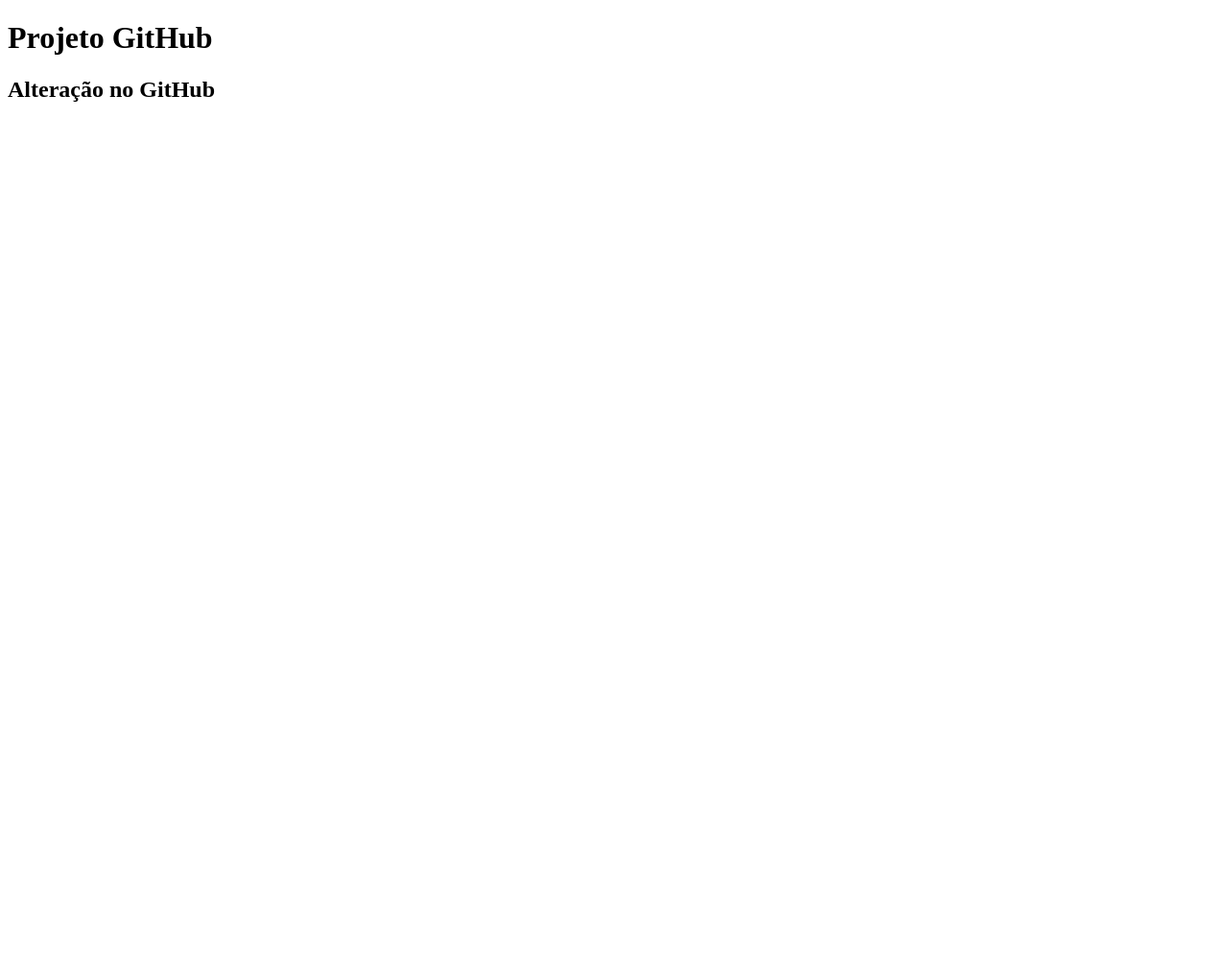
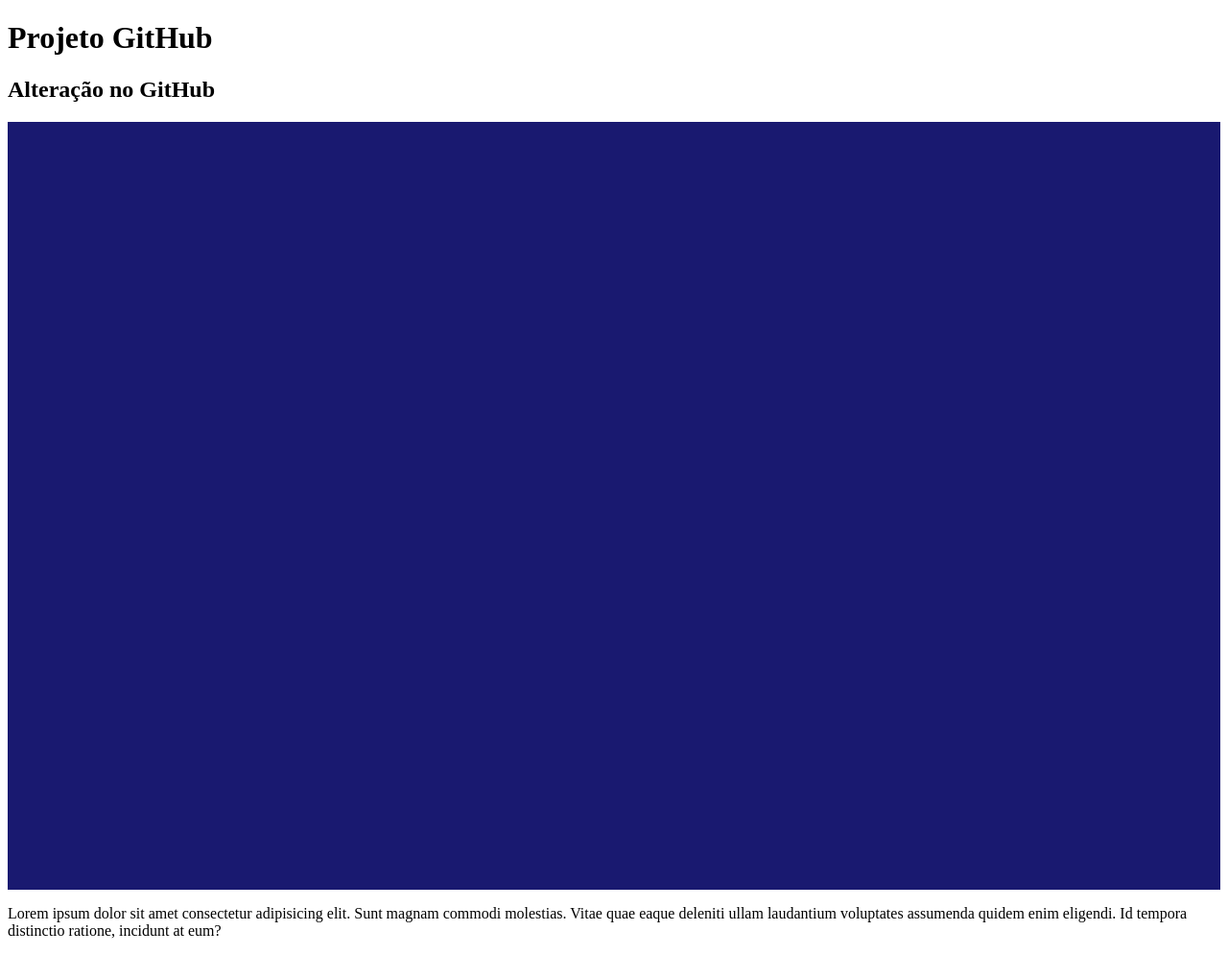
Before and after one commit to anaclaraqgomes/projetoGitHub, a plain HTML site: page index.html in a window 1280 px wide. Shown: the whole page at 96% size. Before the commit the page ends 800 px from the top, so only its background shows below. Drawn offline with Linux system fonts and the light colour scheme.

Commit message:
commit developer

```diff
--- /dev/null
+++ b/css/style.css
@@ -0,0 +1,5 @@
+.class-github{
+    background-color: midnightblue;
+    width: 100%;
+    height: 100vh;
+}
--- a/index.html
+++ b/index.html
@@ -4,10 +4,13 @@
     <meta charset="UTF-8">
     <meta http-equiv="X-UA-Compatible" content="IE=edge">
     <meta name="viewport" content="width=, initial-scale=1.0">
+    <link rel="stylesheet" href="css/style.css">
     <title>Projeto GitHub</title>
 </head>
 <body>
     <h1>Projeto GitHub</h1>
     <h2>Alteração no GitHub</h2>
+    <div class="class-github"></div>
+    <p>Lorem ipsum dolor sit amet consectetur adipisicing elit. Sunt magnam commodi molestias. Vitae quae eaque deleniti ullam laudantium voluptates assumenda quidem enim eligendi. Id tempora distinctio ratione, incidunt at eum?</p>
 </body>
 </html>
```
